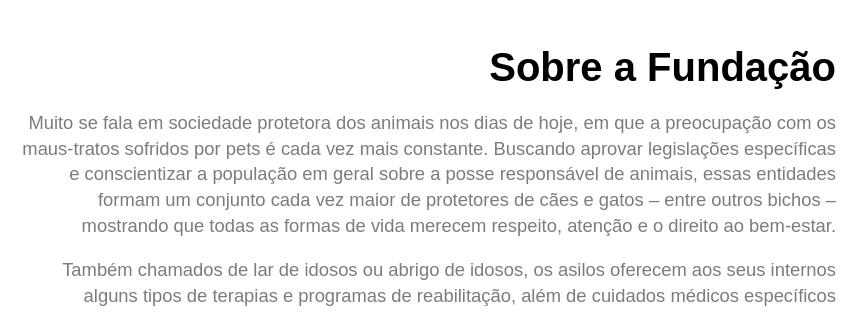
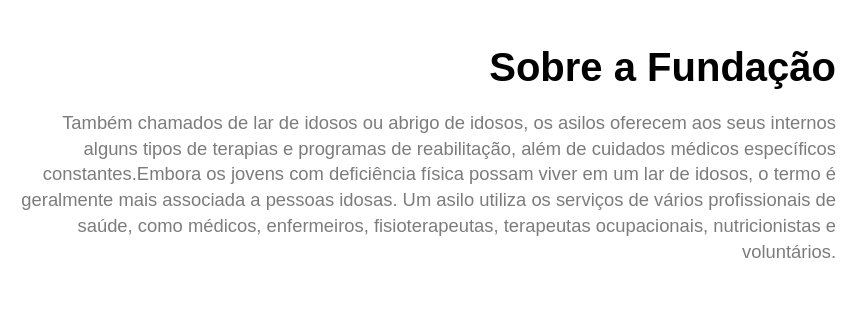
Before and after one commit to beletate/asilo-cambui, a website: page index.html in a window 1280 px wide. Shown: the part 111-425 px from the top of the page, 434-1280 px from the left. Drawn offline with Linux system fonts and the light colour scheme.

Commit message:
Alterando sobe

```diff
--- a/index.html
+++ b/index.html
@@ -29,11 +29,6 @@
         </div>
         <div class="sobre-info">
             <h1>Sobre a Fundação</h1>
-            <p>Muito se fala em sociedade protetora dos animais nos dias de hoje, em que a preocupação com os
-                maus-tratos sofridos por pets é cada vez mais constante. Buscando aprovar legislações específicas e
-                conscientizar a população em geral sobre a posse responsável de animais, essas entidades formam um
-                conjunto cada vez maior de protetores de cães e gatos – entre outros bichos – mostrando que todas as
-                formas de vida merecem respeito, atenção e o direito ao bem-estar.</p>
             <p> Também chamados de lar de idosos ou abrigo de idosos, os asilos oferecem aos seus internos alguns tipos
                 de terapias e programas de reabilitação, além de cuidados médicos específicos constantes.Embora os
                 jovens com deficiência física possam viver em um lar de idosos, o termo é geralmente mais associada a
```
